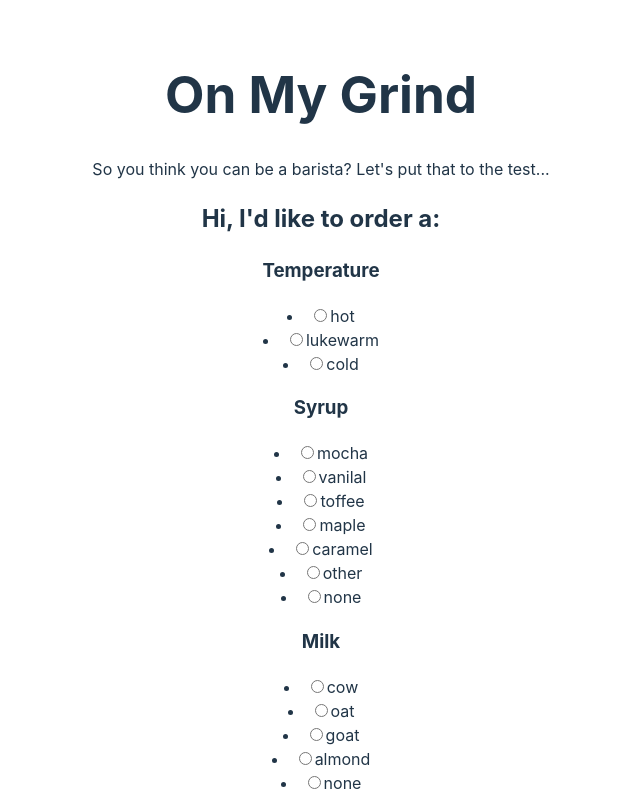
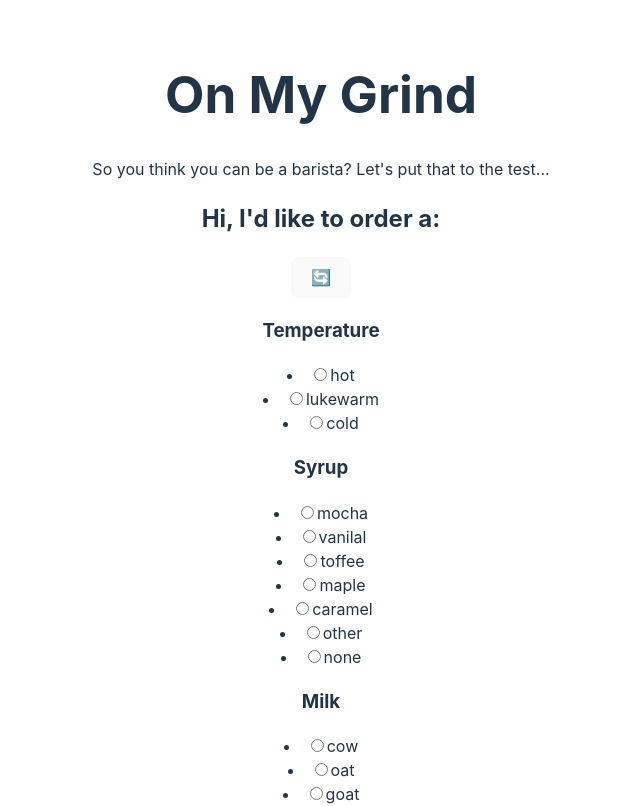
Before and after one commit to Jerin-v/barista-app, a React (Vite) app: page / in a window 1280 px wide. Shown: the top 806 px of the page, without its empty margins (319-959 px from the left). Built offline with nearby package versions, Linux system fonts and the light colour scheme.

Commit message:
added button to display current drink name

```diff
--- a/src/components/BaristaForm.jsx
+++ b/src/components/BaristaForm.jsx
@@ -1,6 +1,6 @@
 import React, {Component, useState} from "react";
 import RecipeChoices from "./RecipeChoices";
-import drinksJson from "drinks.json"
+import drinksJson from "./drinks.json"
 
 const BaristaForm = () => {
 
@@ -46,6 +46,10 @@
     return (
         <div>
             <h2>Hi, I'd like to order a: </h2>
+            <div className="drink-container">
+                <h2 className="mini-header">{ currentDrink }</h2>
+                <button type="new-drink-button" className="button newdrink"onClick={onNewDrink}>🔄</button>
+            </div>
             <h3>Temperature</h3>
             <div className="answer-space">
                 {inputs["temperature"]}
```
